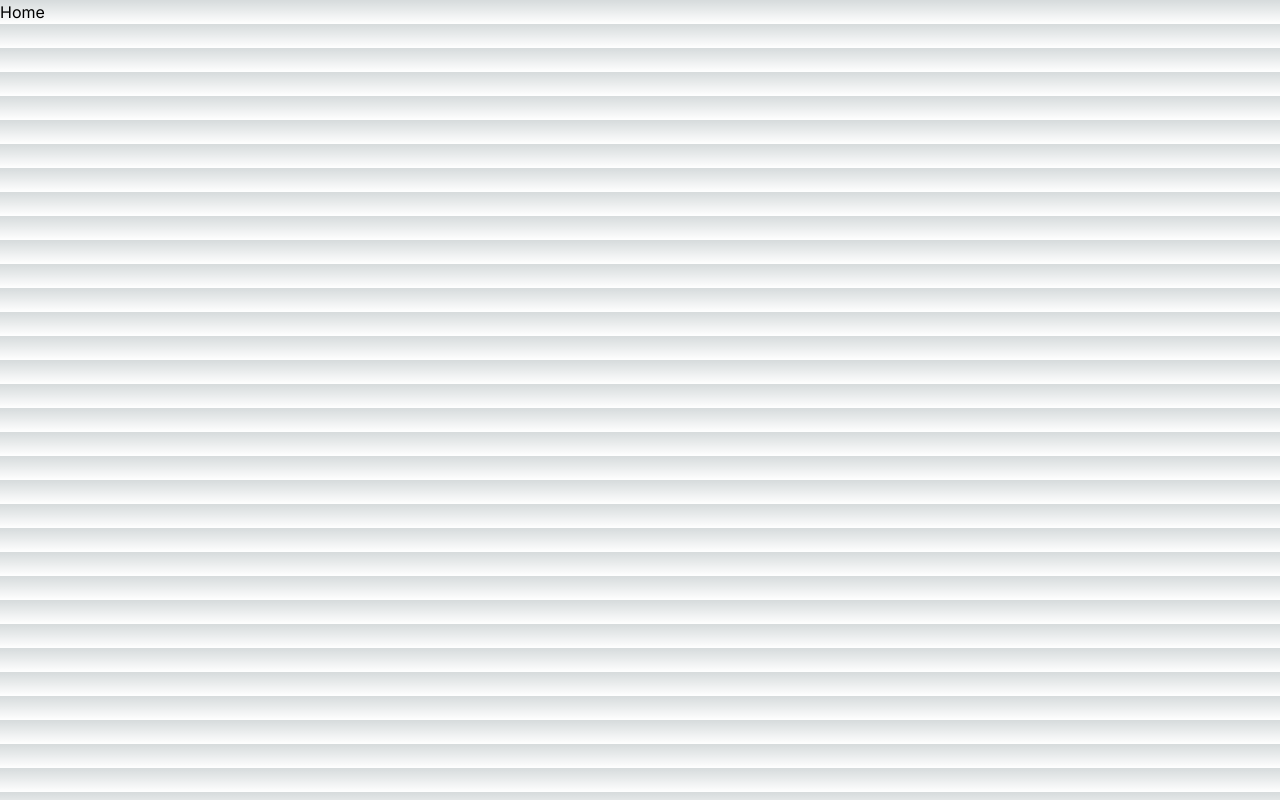
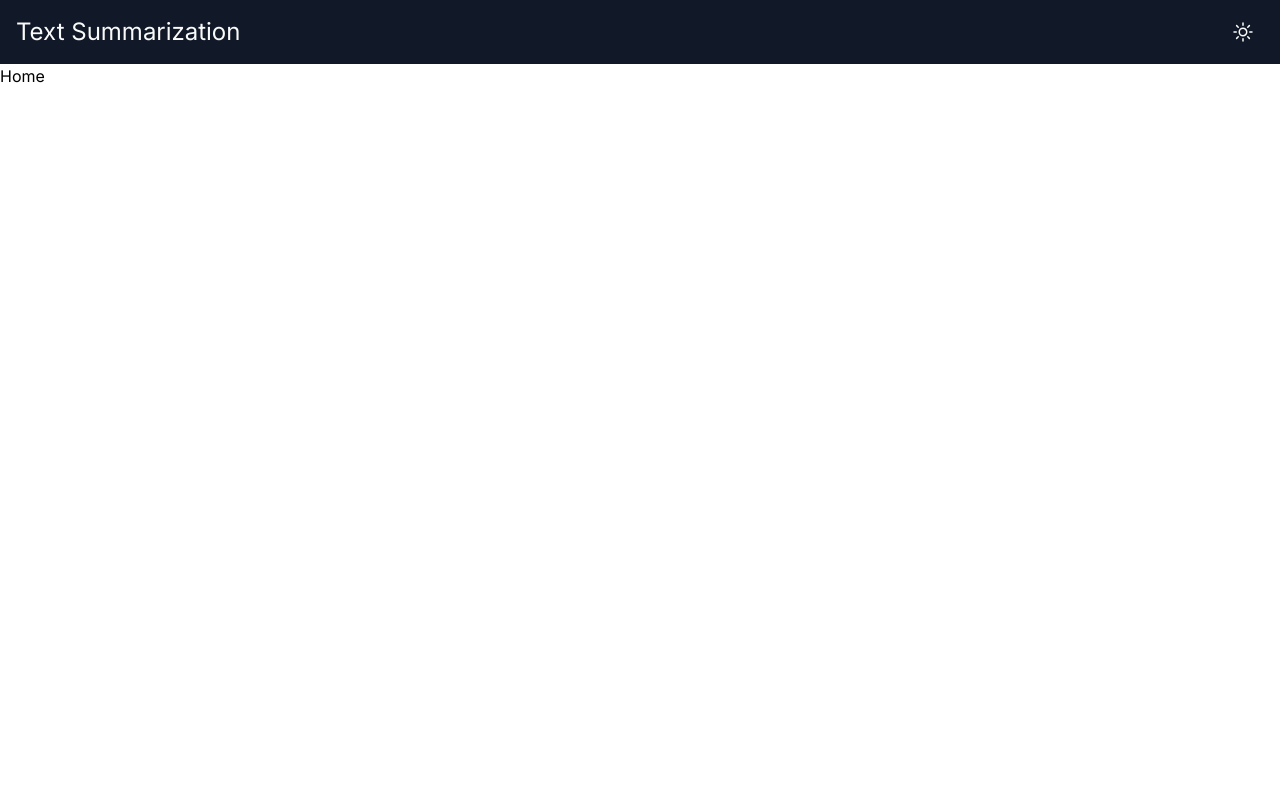
Before and after one commit to Priyanshu9898/Text-Summarization, a Next.js app in the folder frontend/: page / in a window 1280 px wide. Built offline with nearby package versions, Linux system fonts and the light colour scheme.

Commit message:
Navbar is created with theme change button

```diff
--- a/frontend/app/globals.css
+++ b/frontend/app/globals.css
@@ -1,27 +1,3 @@
 @tailwind base;
 @tailwind components;
 @tailwind utilities;
-
-:root {
-  --foreground-rgb: 0, 0, 0;
-  --background-start-rgb: 214, 219, 220;
-  --background-end-rgb: 255, 255, 255;
-}
-
-@media (prefers-color-scheme: dark) {
-  :root {
-    --foreground-rgb: 255, 255, 255;
-    --background-start-rgb: 0, 0, 0;
-    --background-end-rgb: 0, 0, 0;
-  }
-}
-
-body {
-  color: rgb(var(--foreground-rgb));
-  background: linear-gradient(
-      to bottom,
-      transparent,
-      rgb(var(--background-end-rgb))
-    )
-    rgb(var(--background-start-rgb));
-}
--- a/frontend/app/layout.tsx
+++ b/frontend/app/layout.tsx
@@ -1,25 +1,32 @@
-import './globals.css'
-import type { Metadata } from 'next'
-import { Inter } from 'next/font/google'
+import { ThemeProvider } from "@/components/theme-provider";
+import "./globals.css";
+import type { Metadata } from "next";
+import { Inter } from "next/font/google";
+import { Toaster } from "react-hot-toast";
+import NavbarWithDropdown from "@/components/Navbar";
 
-const inter = Inter({ subsets: ['latin'] })
+const inter = Inter({ subsets: ["latin"] });
 
 export const metadata: Metadata = {
-  title: 'Create Next App',
-  description: 'Generated by create next app',
-}
+  title: "Create Next App",
+  description: "Generated by create next app",
+};
 
 export default function RootLayout({
   children,
 }: {
-  children: React.ReactNode
+  children: React.ReactNode;
 }) {
   return (
     <html lang="en">
       <body className={inter.className}>
-        {children}
-        <script src="https://cdnjs.cloudflare.com/ajax/libs/flowbite/1.8.0/flowbite.min.js"></script>
-        </body>
+        <ThemeProvider attribute="class" defaultTheme="system" enableSystem>
+          <NavbarWithDropdown />
+          {children}
+          <Toaster />
+          <script src="https://cdnjs.cloudflare.com/ajax/libs/flowbite/1.8.0/flowbite.min.js"></script>
+        </ThemeProvider>
+      </body>
     </html>
-  )
+  );
 }
--- /dev/null
+++ b/frontend/components/Navbar.tsx
@@ -0,0 +1,17 @@
+import React, { FC } from "react";
+import ThemeButton from "./ThemeButton";
+
+const Navbar: FC = () => {
+  return (
+    <div className="flex w-full h-[64px] text-gray-50 items-center justify-between p-4 bg-gray-900">
+      <div className="text-xl md:text-2xl lg:text-2xl">
+        Text Summarization
+      </div>
+      <div>
+        <ThemeButton />
+      </div>
+    </div>
+  );
+};
+
+export default Navbar;
--- /dev/null
+++ b/frontend/components/ThemeButton.tsx
@@ -0,0 +1,62 @@
+"use client";
+
+import * as React from "react";
+
+import { useTheme } from "next-themes";
+import { Button } from "flowbite-react";
+
+
+const ThemeButton: React.FC = () => {
+  const { setTheme } = useTheme();
+
+  return (
+    <>
+      <Button
+        variant="ghost"
+        size="icon"
+        className="p-2 bg-transparent dark:hidden hover:bg-gray-600 dark:hover:bg-gray-600 text-gray-700 dark:text-gray-300 outline-none"
+        onClick={() => setTheme("dark")}
+      >
+        <svg
+          xmlns="http://www.w3.org/2000/svg"
+          fill="none"
+          viewBox="0 0 24 24"
+          strokeWidth={1.5}
+          stroke="currentColor"
+          className="w-6 h-6 rotate-0 scale-100 transition-all dark:-rotate-90 text-gray-50 "
+        >
+          <path
+            strokeLinecap="round"
+            strokeLinejoin="round"
+            d="M12 3v2.25m6.364.386l-1.591 1.591M21 12h-2.25m-.386 6.364l-1.591-1.591M12 18.75V21m-4.773-4.227l-1.591 1.591M5.25 12H3m4.227-4.773L5.636 5.636M15.75 12a3.75 3.75 0 11-7.5 0 3.75 3.75 0 017.5 0z"
+          />
+        </svg>
+      </Button>
+      <Button
+        variant="ghost"
+        size="icon"
+        className="p-2 hidden dark:flex bg-transparent hover:bg-gray-300 dark:hover:bg-gray-600 text-gray-700 dark:text-gray-300 outline-none"
+        onClick={() => setTheme("light")}
+      >
+        <svg
+          xmlns="http://www.w3.org/2000/svg"
+          fill="none"
+          viewBox="0 0 24 24"
+          strokeWidth={1.5}
+          stroke="currentColor"
+          className="w-6 h-6 rotate-90 scale-0 transition-all dark:rotate-0 dark:scale-100"
+        >
+          <path
+            strokeLinecap="round"
+            strokeLinejoin="round"
+            d="M21.752 15.002A9.718 9.718 0 0118 15.75c-5.385 0-9.75-4.365-9.75-9.75 0-1.33.266-2.597.748-3.752A9.753 9.753 0 003 11.25C3 16.635 7.365 21 12.75 21a9.753 9.753 0 009.002-5.998z"
+          />
+        </svg>
+
+        <span className="sr-only">Toggle theme</span>
+      </Button>
+    </>
+  );
+};
+
+export default ThemeButton;
--- /dev/null
+++ b/frontend/components/theme-provider.tsx
@@ -0,0 +1,9 @@
+"use client"
+
+import * as React from "react"
+import { ThemeProvider as NextThemesProvider } from "next-themes"
+import { type ThemeProviderProps } from "next-themes/dist/types"
+
+export function ThemeProvider({ children, ...props }: ThemeProviderProps) {
+  return <NextThemesProvider {...props}>{children}</NextThemesProvider>
+}
--- a/frontend/package.json
+++ b/frontend/package.json
@@ -16,9 +16,12 @@
     "flowbite": "^1.8.1",
     "flowbite-react": "^0.5.0",
     "next": "13.4.13",
+    "next-themes": "^0.2.1",
     "postcss": "8.4.27",
     "react": "18.2.0",
     "react-dom": "18.2.0",
+    "react-hot-toast": "^2.4.1",
+    "react-themes": "^0.16.3",
     "tailwindcss": "3.3.3",
     "typescript": "5.1.6"
   }
--- /dev/null
+++ b/frontend/utils/toastStyle.tsx
@@ -0,0 +1,5 @@
+export const toastStyle = {
+  borderRadius: "10px",
+  background: "#333",
+  color: "#fff",
+};
```
Also changed, not shown: frontend/types/index.ts (added), 1 other file (tests, documents, lock files or other folders).
